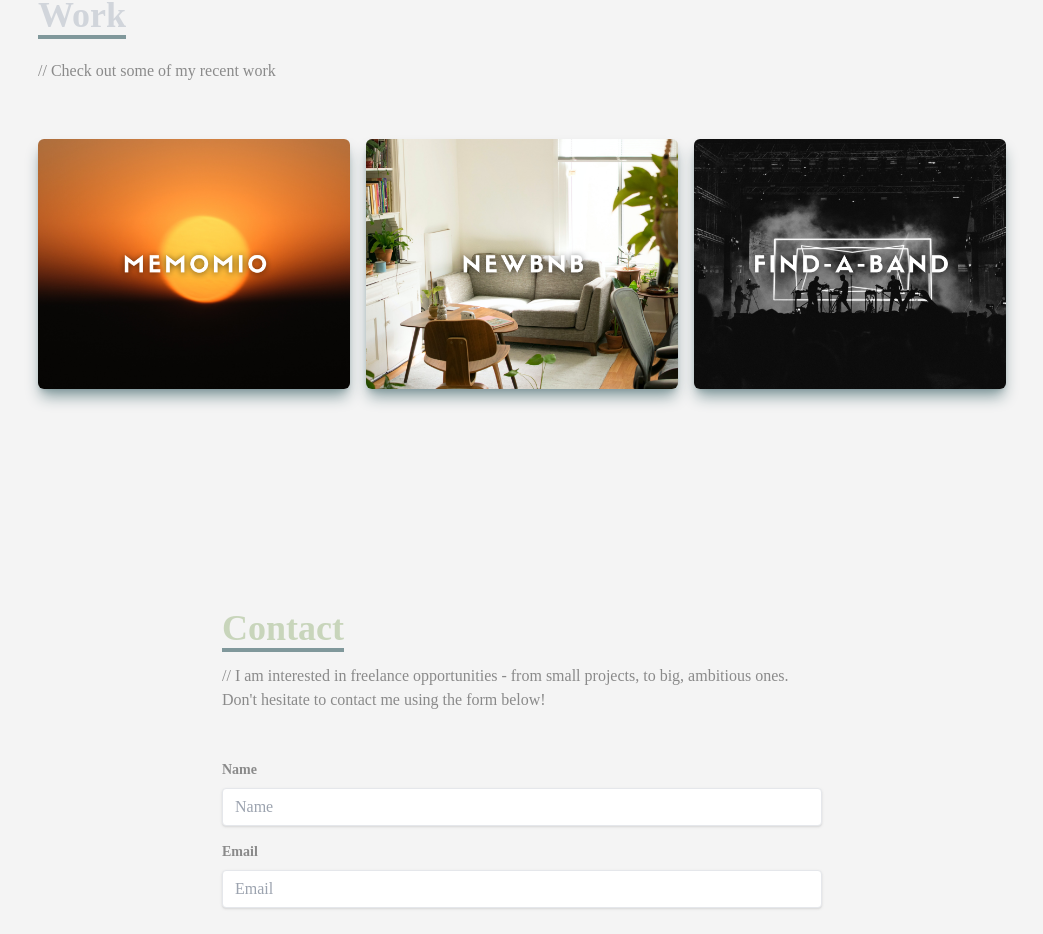
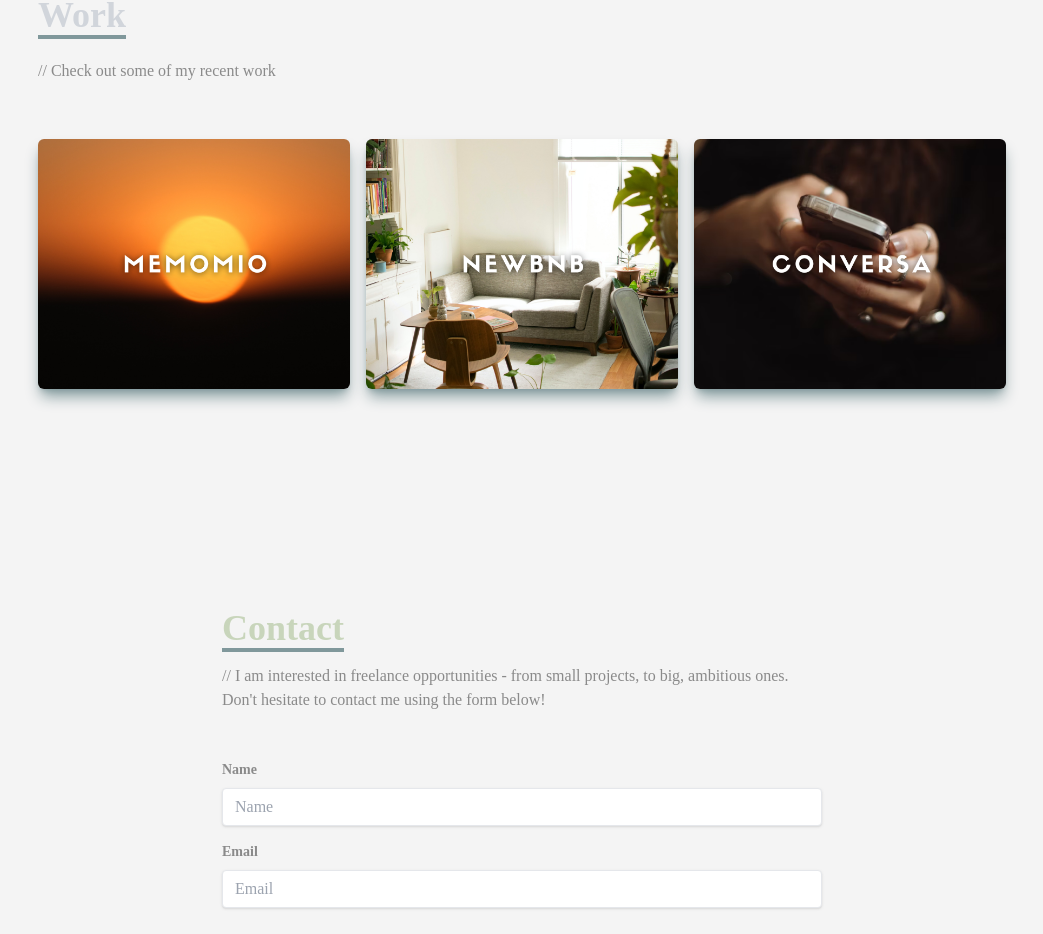
Before and after one commit to itsleonardog/portfolio-react-app, a React (Create React App) app: page / in a window 1280 px wide. Shown: the part 2608-3542 px from the top of the page, without its empty margins (118-1161 px from the left). Built offline with nearby package versions, Linux system fonts and the light colour scheme; the HTML template or start-up script is replaced by a standard one.

Commit message:
updated work with conversa app

```diff
--- a/src/components/work.jsx
+++ b/src/components/work.jsx
@@ -1,7 +1,7 @@
 import React from 'react'
 import MemoMio from '../assets/memomio.png'
 import NewBnb from '../assets/newbnb.png'
-import FindABand from '../assets/findaband.png'
+import Conversa from '../assets/conversa.png'
 
 const Work = () => {
   return (
@@ -51,19 +51,19 @@ const Work = () => {
             </div>
           </div>
 
-          <div style={{backgroundImage: `url(${FindABand})`}}
+          <div style={{backgroundImage: `url(${Conversa})`}}
           className='shadow-lg shadow-[#80989B] group container rounded-md flex justify-center items-center mx-auto content-div'>
 
             {/* Hover fx */}
             <div className='opacity-0 group-hover:opacity-100'>
               <span className='text-2xl font-bold text-white tracking-wider text-center'>
-                find-A-band
+                Conversa
               </span>
               <div className='pt-8 text-center'>
-                <a href='https://itsleonardog.github.io/find-a-band/'>
+                <a href='https://conversa-chat.netlify.app/'>
                   <button className='text-center rounded-lg px-4 py-3 m-2 bg-white text-gray-700 font-bold text-lg'>Demo</button>
                 </a>
-                <a href='https://github.com/itsleonardog/find-a-band'>
+                <a href='https://github.com/itsleonardog/conversa'>
                   <button className='text-center rounded-lg px-4 py-3 m-2 bg-white text-gray-700 font-bold text-lg'>Code</button>
                 </a>
               </div>
```
Also changed, not shown: src/assets/conversa.png (added).
